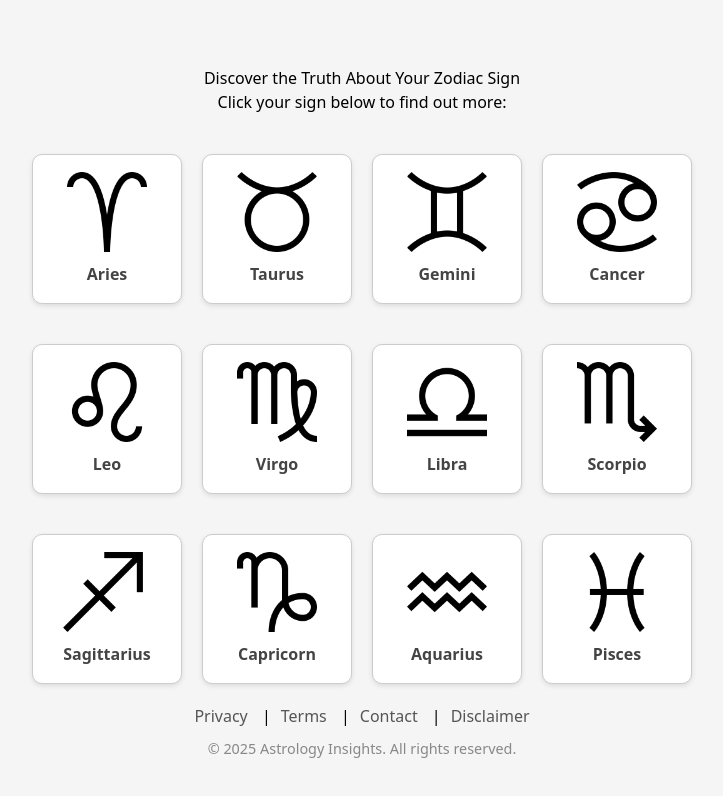
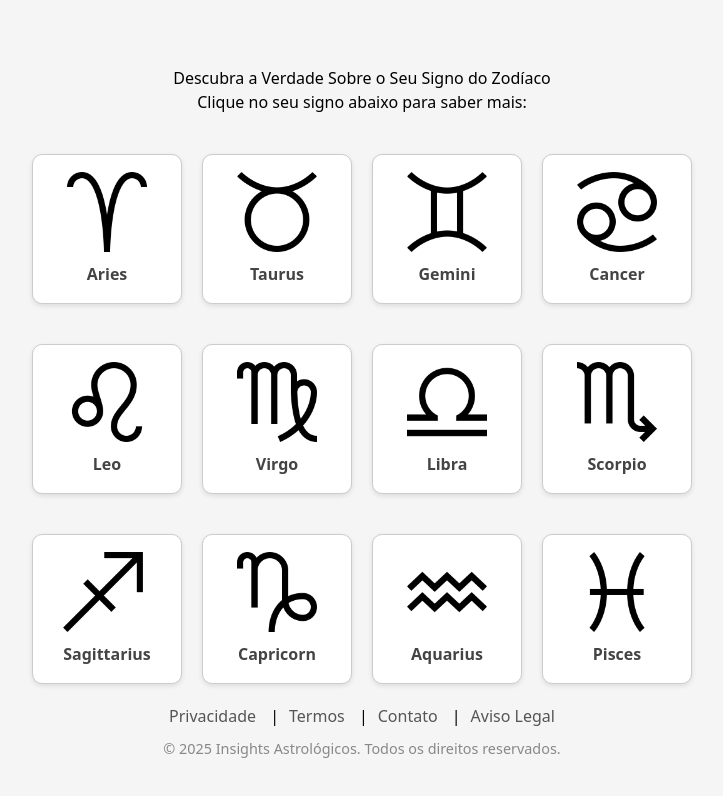
Before and after one commit to viniciusfersil123/oraculum, a React (Vite) app: page / in a window 1280 px wide. Shown: the top 796 px of the page, without its empty margins (278-1001 px from the left). Built offline with nearby package versions, Linux system fonts and the light colour scheme.

Commit message:
Add Procfile and start script

```diff
--- a/package.json
+++ b/package.json
@@ -5,6 +5,7 @@
   "type": "module",
   "scripts": {
     "dev": "vite",
+    "start": "serve -s dist",
     "build": "vite build",
     "lint": "eslint .",
     "preview": "vite preview"
@@ -12,7 +13,8 @@
   "dependencies": {
     "react": "^18.3.1",
     "react-dom": "^18.3.1",
-    "react-router-dom": "^7.1.1"
+    "react-router-dom": "^7.1.1",
+    "serve": "^14.2.4"
   },
   "devDependencies": {
     "@eslint/js": "^9.17.0",
--- a/src/App.jsx
+++ b/src/App.jsx
@@ -8,8 +8,8 @@ function App() {
     <div className="container">
       {/* Header */}
       <header className="text-center pt-4">
-        <h1>Discover the Truth About Your Zodiac Sign</h1>
-        <h2>Click your sign below to find out more:</h2>
+        <h1>Descubra a Verdade Sobre o Seu Signo do Zodíaco</h1>
+        <h2>Clique no seu signo abaixo para saber mais:</h2>
       </header>
 
       {/* Zodiac Signs Grid */}
--- a/src/components/Footer.jsx
+++ b/src/components/Footer.jsx
@@ -4,11 +4,11 @@ import React from 'react';
 function Footer() {
   return (
     <footer className="text-center mt-5">
-      <a href="/privacy">Privacy</a> |
-      <a href="/terms">Terms</a> |
-      <a href="/contact">Contact</a> |
-      <a href="/disclaimer">Disclaimer</a>
-      <p>&copy; 2025 Astrology Insights. All rights reserved.</p>
+      <a href="/privacy">Privacidade</a> |
+      <a href="/terms">Termos</a> |
+      <a href="/contact">Contato</a> |
+      <a href="/disclaimer">Aviso Legal</a>
+      <p>&copy; 2025 Insights Astrológicos. Todos os direitos reservados.</p>
     </footer>
   );
 }
--- a/src/components/ZodiacGrid.jsx
+++ b/src/components/ZodiacGrid.jsx
@@ -3,9 +3,9 @@ import React from 'react';
 import '../App.css';
 
 const zodiacSigns = [
-  'Aries', 'Taurus', 'Gemini', 'Cancer',
-  'Leo', 'Virgo', 'Libra', 'Scorpio',
-  'Sagittarius', 'Capricorn', 'Aquarius', 'Pisces'
+    'Aries', 'Taurus', 'Gemini', 'Cancer',
+    'Leo', 'Virgo', 'Libra', 'Scorpio',
+    'Sagittarius', 'Capricorn', 'Aquarius', 'Pisces'
 ];
 
 function ZodiacGrid() {
```
Also changed, not shown: 2 other files (tests, documents, lock files or other folders).
